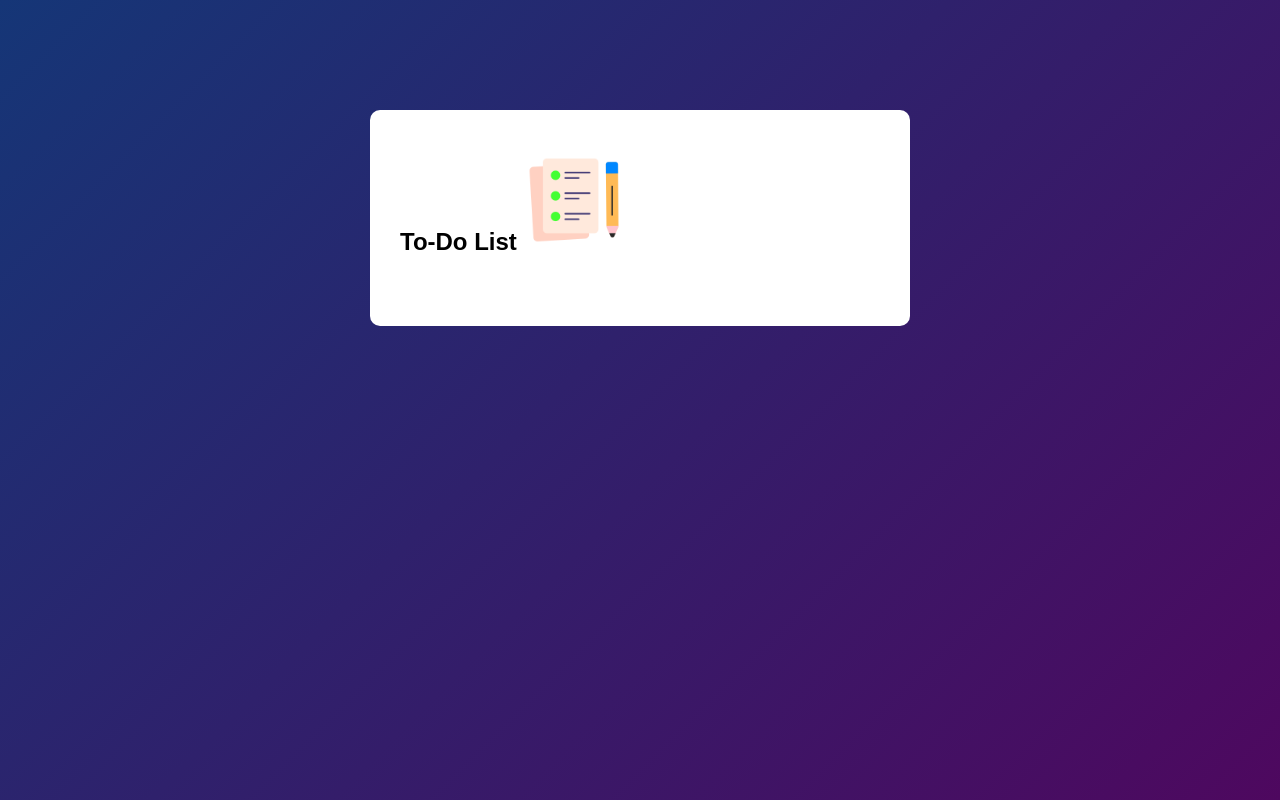
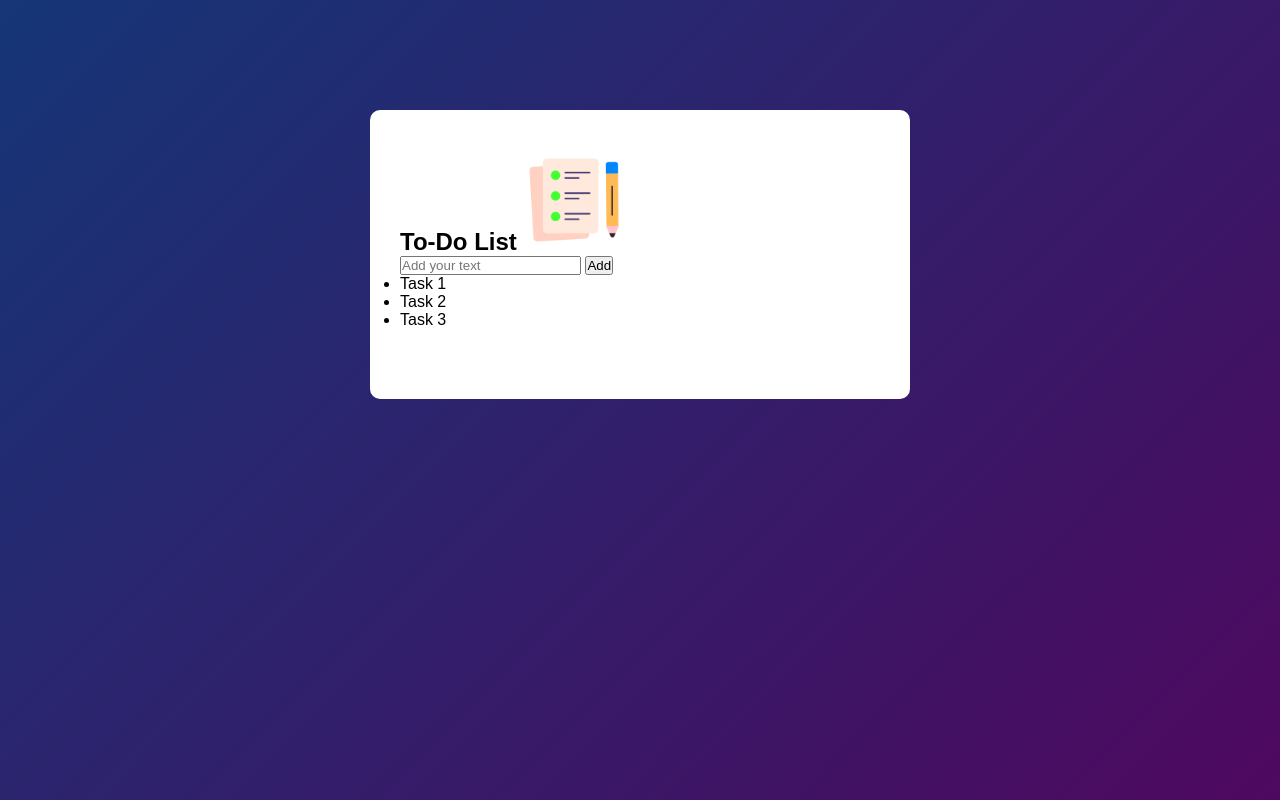
Before and after one commit to Maverick-08/To-Do-List-App, a plain HTML site: page index.html in a window 1280 px wide. Drawn offline with Linux system fonts and the light colour scheme.

Commit message:
Modified Todo container

```diff
--- a/index.html
+++ b/index.html
@@ -10,6 +10,15 @@
     <div class="container">
         <div class="todo-app">
             <h2>To-Do List <img src="images/icon.png"></h2>
+            <div class="row">
+                <input type="text"id="input-box" placeholder="Add your text">
+                <button>Add</button>
+            </div>
+            <ul id="list-container">
+                <li class="checked">Task 1</li>
+                <li>Task 2</li>
+                <li>Task 3</li>
+            </ul>
         </div>
     </div>
 </body>
```
